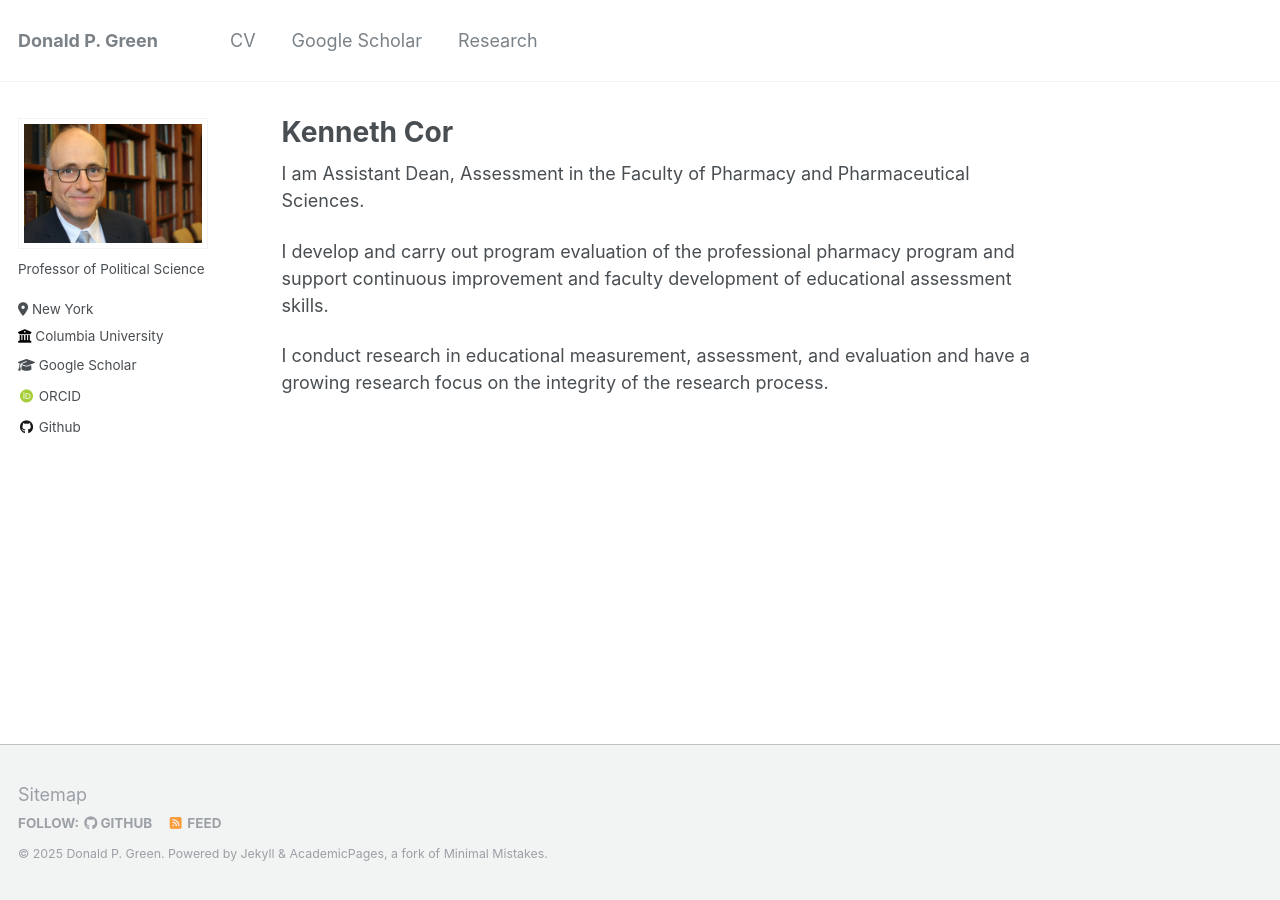
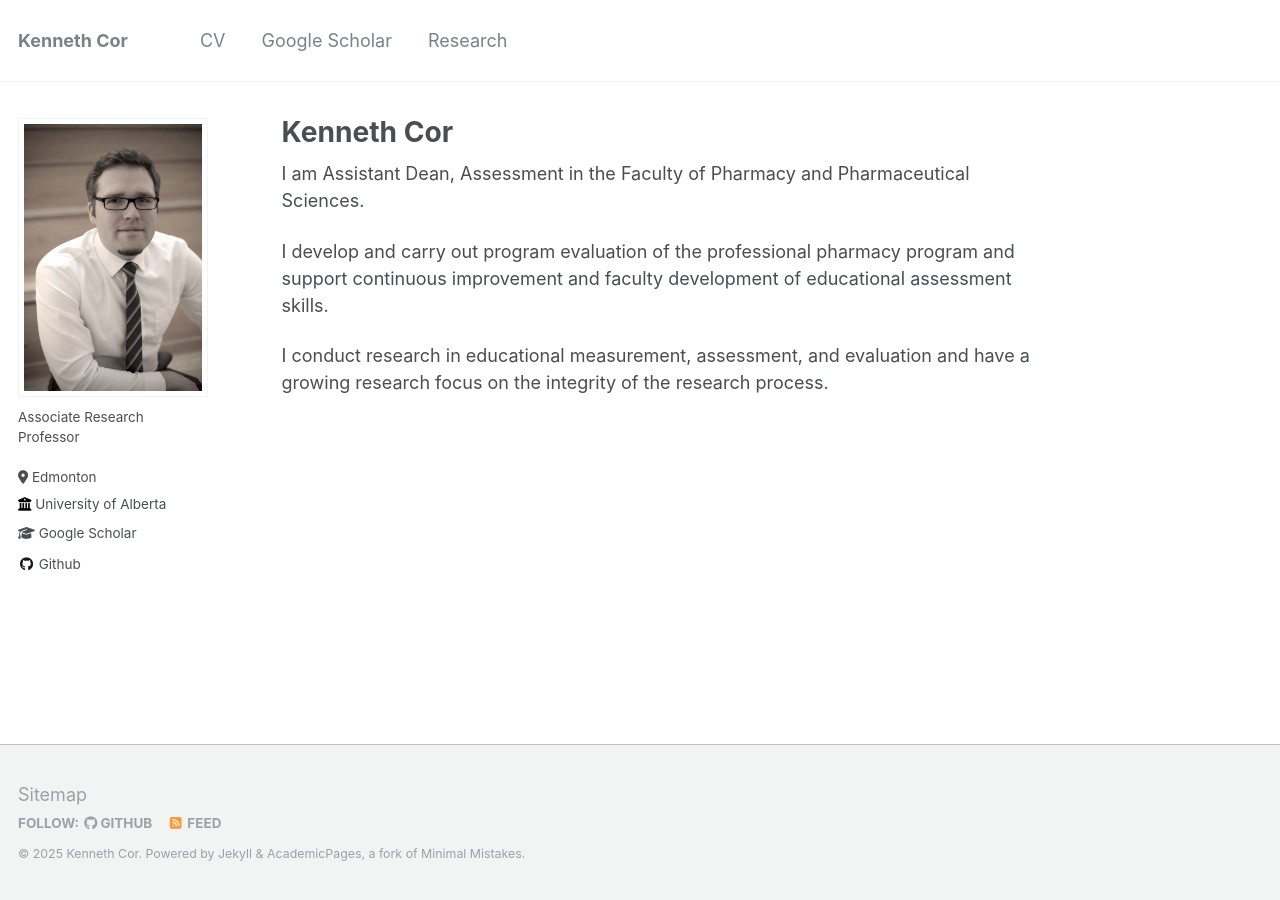
Before and after one commit to corkencor/corkencor.github.io, a Jekyll site: the page built from _pages/about.md, in a window 1280 px wide. Built offline with Jekyll 4.4.1, drawn with Linux system fonts in a browser that asks for light colours; some web fonts are replaced.

```diff
--- a/_config.yml
+++ b/_config.yml
@@ -7,33 +7,33 @@
 
 # Basic Site Settings
 locale                   : "en-US"
-title                    : "Donald P. Green"
+title                    : "Kenneth Cor"
 title_separator          : "-"
 name                     : &name ""
 description              : &description "Professor"
 url                      : https://donaldgreen.com # the base hostname & protocol for your site e.g. "https://mmistakes.github.io"
 baseurl                  : "" # the subpath of your site, e.g. "/blog"
-repository               : "donaldpgreen/donaldpgreen.github.io"
+repository               : "corkencor/corkencor.github.io"
 
 # Site Author - The following control what appear as part of the author content on the side bar.
 #               If a field is blank the icon and link will not appear, otherwise it will be shown.
 #               Additional customization can be done by editing /_includes/author-profile.html
 author:
   # Biographic information
-  avatar           : "profile.png"
+  avatar           : "ken.jpg"
   name             : ""
   pronouns         : # example: "she/her"
-  bio              : "Professor of Political Science"
-  location         : "New York"
-  employer         : "Columbia University"
+  bio              : "Associate Research Professor"
+  location         : "Edmonton"
+  employer         : "University of Alberta"
   uri              : # URL
   email            : #""
 
   # Academic websites
   arxiv            : # URL - Update with the correct link to your profile
-  googlescholar    : "https://scholar.google.com/citations?user=e4KiJasAAAAJ"
+  googlescholar    : "https://scholar.google.com/citations?user=AmGmIBsAAAAJ&hl=en&oi=ao"
   impactstory      : # URL
-  orcid            : "https://orcid.org/0000-0002-8850-438X"
+  orcid            : # URL
   pubmed           : # URL
   researchgate     : # URL
 
@@ -41,7 +41,7 @@ author:
   bitbucket        : # Username - Update with your username on the site
   codepen          : # Username
   dribbble         : # Username
-  github           : "donaldpgreen"
+  github           : "corkencor"
   kaggle           : # Username
   stackoverflow    : # User number or user number and name (i.e., use "1" or "1/jeff-atwood")
 
```
Also changed, not shown: images/ken.jpg (added), images/ken.webp (added).
